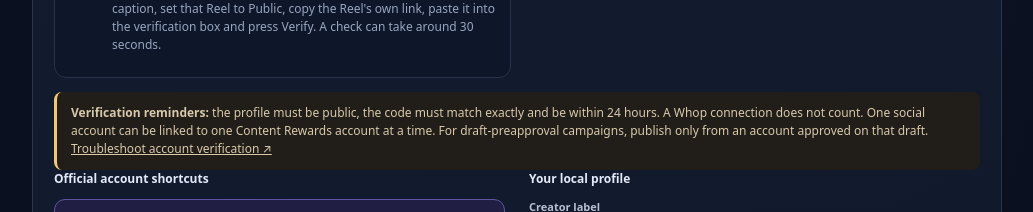
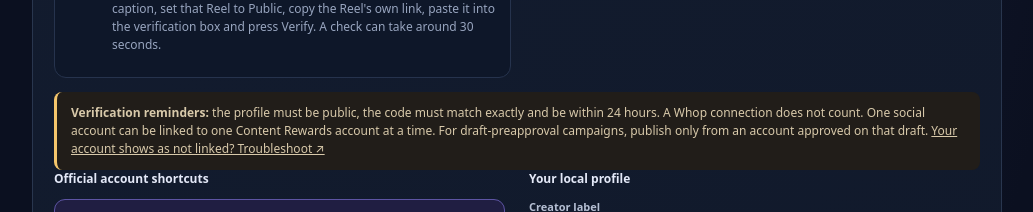
Before and after one commit to fayisaftha786/-ai-commerce-hub-, a website: page content-rewards-assistant/index.html in a window 1280 px wide. Shown: the part 1520-1732 px from the top of the page, without its empty margins (242-1275 px from the left). Drawn offline with Linux system fonts and the light colour scheme.

Commit message:
Label official account-link troubleshooting more clearly

```diff
--- a/content-rewards-assistant/index.html
+++ b/content-rewards-assistant/index.html
@@ -51,7 +51,7 @@
       <article class="instagram-setup-step"><span>X</span><div><strong>X</strong><p>Connect through the official X sign-in window and approve access for the exact account you publish from.</p></div></article>
       <article class="instagram-setup-step"><span>FB</span><div><strong>Facebook</strong><p>Copy the code shown by Content Rewards, put it in a Facebook Reel caption, set that Reel to Public, copy the Reel's own link, paste it into the verification box and press Verify. A check can take around 30 seconds.</p></div></article>
     </div>
-    <div class="instagram-setup-note"><strong>Verification reminders:</strong> the profile must be public, the code must match exactly and be within 24 hours. A Whop connection does not count. One social account can be linked to one Content Rewards account at a time. For draft-preapproval campaigns, publish only from an account approved on that draft. <a href="https://help.contentrewards.com/en/articles/16817242-your-account-shows-as-not-linked" target="_blank" rel="noopener noreferrer">Troubleshoot account verification ↗</a></div>
+    <div class="instagram-setup-note"><strong>Verification reminders:</strong> the profile must be public, the code must match exactly and be within 24 hours. A Whop connection does not count. One social account can be linked to one Content Rewards account at a time. For draft-preapproval campaigns, publish only from an account approved on that draft. <a href="https://help.contentrewards.com/en/articles/16817242-your-account-shows-as-not-linked" target="_blank" rel="noopener noreferrer">Your account shows as not linked? Troubleshoot ↗</a></div>
   </div>
   <div class="account-layout">
     <div class="account-column">
```
